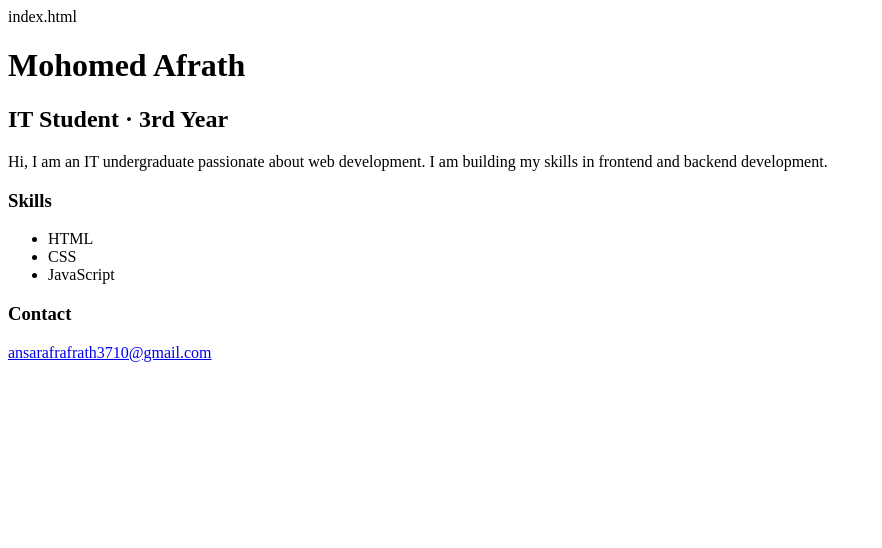
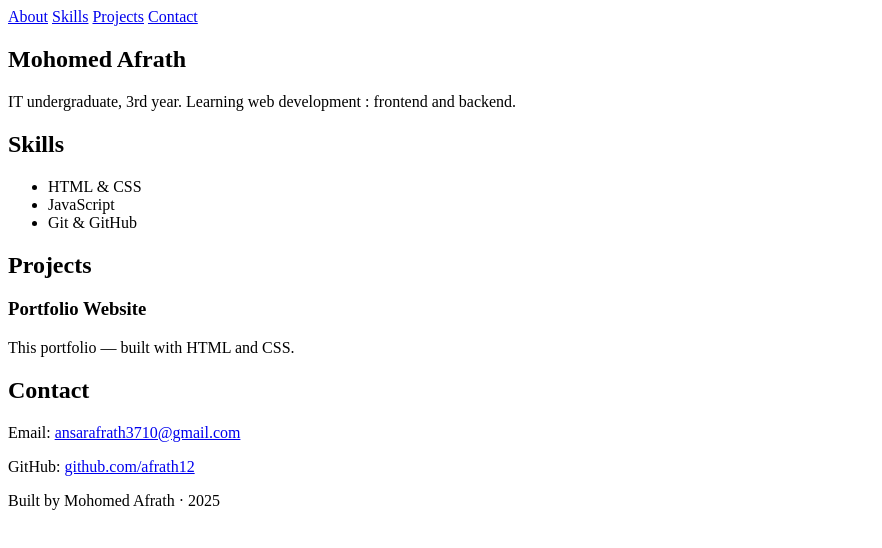
Before and after one commit to afrath12/my-portfolio, a plain HTML site: page index.html in a window 1280 px wide. Shown: the whole page, without its empty margins (0-882 px from the left). Drawn offline with Linux system fonts and the light colour scheme.

Commit message:
Day 2: full HTML structure

```diff
--- a/index.html
+++ b/index.html
@@ -1,31 +1,57 @@
-index.html
-<!-- Every HTML file starts with this -->
 <!DOCTYPE html>
 <html lang="en">
-
 <head>
   <meta charset="UTF-8">
-  <title>My Portfolio</title>
+  <meta name="viewport" content="width=device-width, initial-scale=1.0">
+  <title>Mohomed Afrath — Portfolio</title>
 </head>
 
 <body>
 
-  <h1>Mohomed Afrath</h1>
-  <h2>IT Student · 3rd Year</h2>
+  <header>
+    <nav>
+      <a href="#about">About</a>
+      <a href="#skills">Skills</a>
+      <a href="#projects">Projects</a>
+      <a href="#contact">Contact</a>
+    </nav>
+  </header>
 
-  <p>Hi, I am an IT undergraduate passionate about
-  web development. I am building my skills in
-  frontend and backend development.</p>
+  <main>
+    <section id="about">
+      <h1>Mohomed Afrath</h1>
+      <p>IT undergraduate, 3rd year. Learning
+      web development : frontend and backend.</p>
+    </section>
 
-  <h3>Skills</h3>
-  <ul>
-    <li>HTML</li>
-    <li>CSS</li>
-    <li>JavaScript</li>
-  </ul>
+    <section id="skills">
+      <h2>Skills</h2>
+      <ul>
+        <li>HTML & CSS</li>
+        <li>JavaScript</li>
+        <li>Git & GitHub</li>
+      </ul>
+    </section>
 
-  <h3>Contact</h3>
-  <a href="mailto:ansarafrafrath3710@gmail.com">ansarafrafrath3710@gmail.com</a>
+    <section id="projects">
+      <h2>Projects</h2>
+      <div class="project-card">
+        <h3>Portfolio Website</h3>
+        <p>This portfolio — built with HTML and CSS.</p>
+      </div>
+    </section>
+
+    <section id="contact">
+      <h2>Contact</h2>
+      <p>Email: <a href="mailto:ansarafrath3710@gmail.com">ansarafrath3710@gmail.com</a></p>
+      <p>GitHub: <a href="https://github.com/afrath12">github.com/afrath12</a></p>
+    </section>
+
+  </main>
+
+  <footer>
+    <p>Built by Mohomed Afrath · 2025</p>
+  </footer>
 
 </body>
 </html>
```
